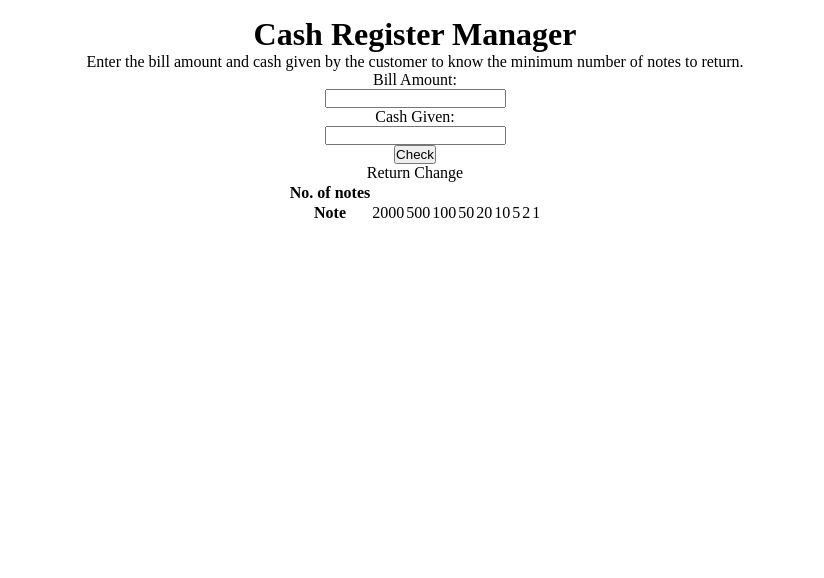
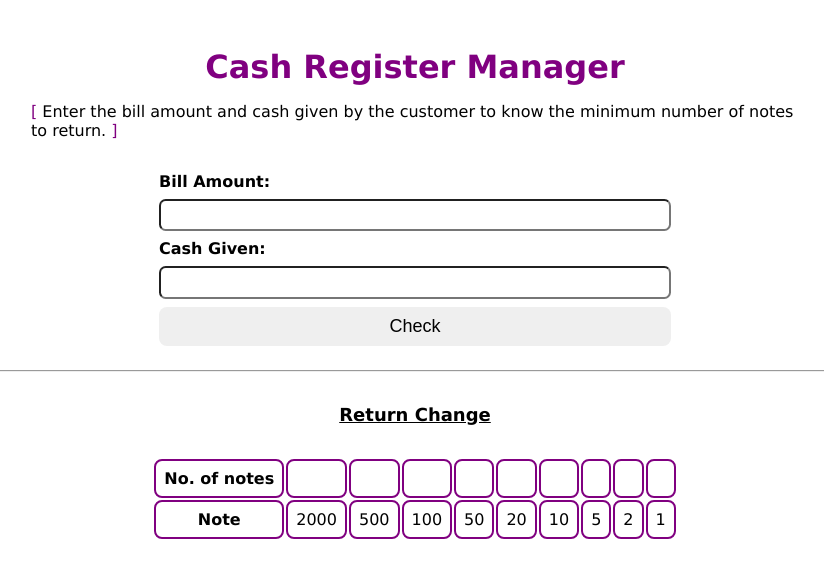
Before and after one commit to ncharanaraj/cashRegister, a plain HTML site: page index.html in a window 1280 px wide. Shown: the whole page, without its empty margins (225-1049 px from the left). Drawn offline with Linux system fonts and the light colour scheme.

Commit message:
style: updated

```diff
--- a/index.html
+++ b/index.html
@@ -12,20 +12,23 @@
 
 <body>
 
-    <h1>Cash Register Manager</h1>
-    <p>Enter the bill amount and cash given by the customer to know the minimum number of notes to return.</p>
+    <main>
 
+        <h1 id="heading">Cash Register Manager</h1>
+        <p id="description">Enter the bill amount and cash given by the customer to know the minimum number of notes to return.</p>
 
-    <label for="bill-amount">Bill Amount:</label> <br>
-    <input type="number" id="bill-amount"> <br>
+        <div class="receipt">
+            <label class="input-label" for="bill-amount">Bill Amount:</label>
+            <input type="number" id="bill-amount">
 
-    <label for="cash-given">Cash Given:</label> <br>
-    <input type="number" id="cash-given"> <br>
+            <label class="input-label" for="cash-given">Cash Given:</label>
+            <input type="number" id="cash-given">
 
             <button id="check-button">Check</button>
+            <p id="error-message"></p>
+        </div>
 
-    <p id="error-message"></p>
-
+        <hr>
 
         <table>
             <caption>Return Change</caption>
@@ -56,6 +59,8 @@
         </table>
 
         <script src="cashRegister.js"></script>
+    </main>
+
 </body>
 
 </html>
--- a/styles.css
+++ b/styles.css
@@ -1,14 +1,99 @@
-*{
+
+* {
     margin: 0;
-    padding: 0;
+    padding: auto;
     box-sizing: border-box;
 }
 
+:root {
+    --primary: #800080;
+    --secondary: #ffff00;
+    --warning: #ff0000;
+}
+
 body {
+    font-family: 'Lucida Sans', 'Lucida Sans Regular', 'Lucida Grande', 'Lucida Sans Unicode', Geneva, Verdana, sans-serif;
+}
+
+main {
+    margin: 3rem auto;
+    /* text-align: center; */
+}
+
+#heading {
+    color: var(--primary);
+    margin-bottom: 1rem;
     text-align: center;
-    margin: 1rem;
+}
+
+#description {
+    max-width: 60vw;
+    margin: 0 auto 1.5rem;
+}
+
+#description::before {
+    content: "[ ";
+    color: var(--primary);
+}
+
+#description::after {
+    content: " ]";
+    color: var(--primary);
+}
+
+.receipt {
+    display: flex;
+    flex-direction: column;
+    max-width: 40vw;
+    margin: auto;
+}
+
+.input-label {
+    font-weight: bold;
+    margin: 0.5em 0;
+}
+
+input {
+    padding: 0.5em;
+    border-radius: 0.5em;
+}
+
+button {
+    margin: 0.5rem 0;
+    padding: 0.5em;
+    border-radius: 0.5rem;
+    border: none;
+    font-size: large;
+    max-width: 40vw;
+    min-width: 20vw;
+}
+
+button:hover {
+    background-color: var(--secondary);
+}
+
+#error-message {
+    text-align: center;
+    margin-bottom: 1rem;
+    color: var(--warning);
 }
 
 table {
-    margin: auto;
+    display: flex;
+    flex-direction: column;
+    align-items: center;
 }
+
+caption {
+    font-size: large;
+    font-weight: bold;
+    text-decoration: underline;
+    margin: 2rem 0;
+}
+
+tr, th, td {
+    border: var(--primary) solid 2px;
+    padding: 0.5rem;
+    border-radius: 0.5rem;
+
+}
```
Lines whose indentation alone changed are shown as unchanged.
